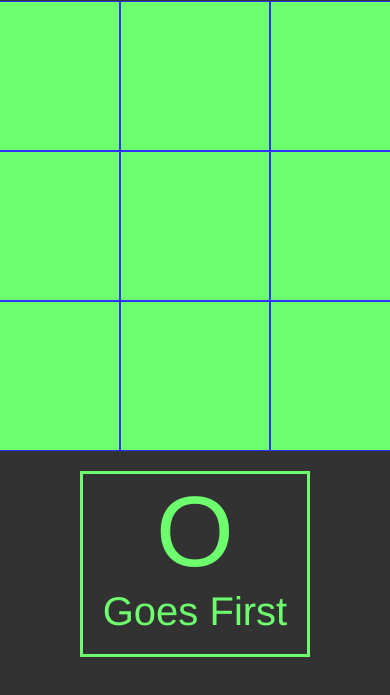
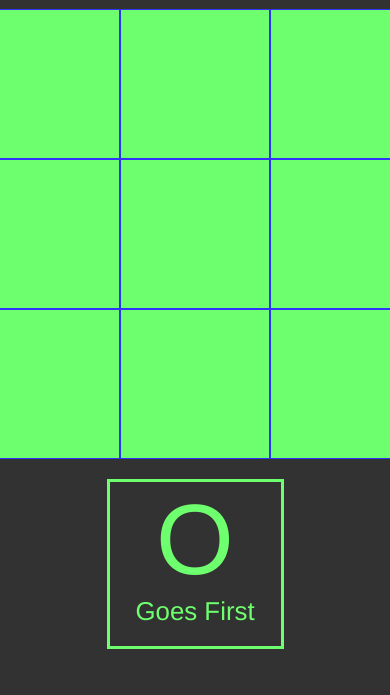
Before and after one commit to lokashrinav/Tic-Tac-Toe, a plain HTML site: page index.html in a window 390 px wide. Shown: the part 131-826 px from the top of the page. Drawn offline with Linux system fonts and the light colour scheme.

Commit message:
Fixing mobile error

```diff
--- a/style.css
+++ b/style.css
@@ -46,7 +46,7 @@ body, html{
 .screen{
     color: rgb(74, 255, 74);
     font-family: 'Franklin Gothic Medium', 'Arial Narrow', Arial, sans-serif;
-    font-size: 40px;
+    font-size:calc(20px + 1.5vw);
     display: flex;
     flex-direction: column;
     justify-content: center;
```
